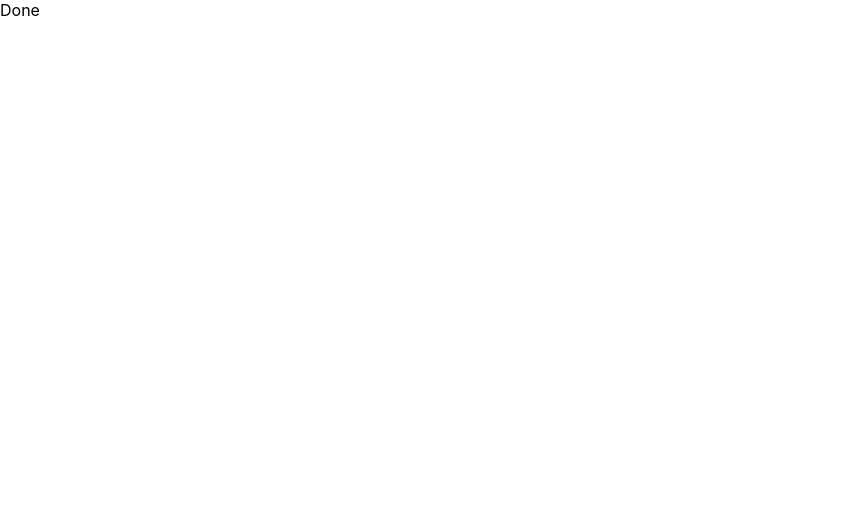
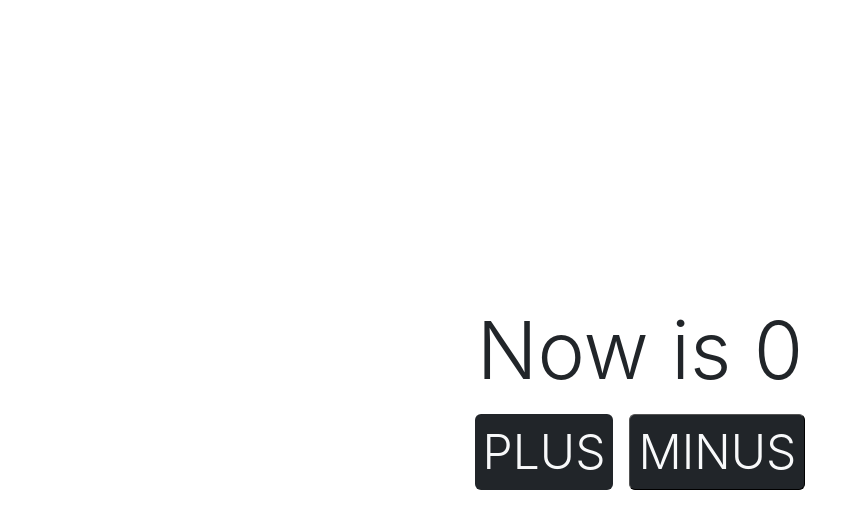
Before and after one commit to Domalega/projectes-on-react, a React (Create React App) app: page / in a window 1280 px wide. Shown: the top 528 px of the page, without its empty margins (0-867 px from the left). Built offline with nearby package versions, Linux system fonts and the light colour scheme.

Commit message:
counter is ready

```diff
--- a/package.json
+++ b/package.json
@@ -10,6 +10,7 @@
     "@types/node": "^16.18.38",
     "@types/react": "^18.2.14",
     "@types/react-dom": "^18.2.6",
+    "bootstrap": "^5.3.0",
     "react": "^18.2.0",
     "react-dom": "^18.2.0",
     "react-router-dom": "^6.14.1",
--- a/src/ProjectPage.tsx
+++ b/src/ProjectPage.tsx
@@ -1,9 +1,35 @@
-import React from "react";
+import React, { useState, useMemo } from "react";
 
 interface ProjectPageProps {}
 
 const ProjectPage: React.FC<ProjectPageProps> = () => {
-  return <>Done</>;
+  const [counter, setCounter] = useState<number>(0);
+
+  const memoizedCounter = useMemo(() => counter, [counter]);
+
+  return (
+    <div className="d-flex align-items-center justify-content-center vh-100">
+      <div>
+        <h1 className="d-flex align-items-center justify-content-center display-1 h1">
+          Now is {memoizedCounter}
+        </h1>
+        <div className="d-flex justify-content-around">
+          <button
+            className="border-0 m-2 p-2 text-light bg-dark rounded display-5"
+            onClick={() => setCounter(counter + 1)}
+          >
+            PLUS
+          </button>
+          <button
+            className="border-1 m-2 p-2 text-light bg-dark rounded display-5"
+            onClick={() => setCounter(counter - 1)}
+          >
+            MINUS
+          </button>
+        </div>
+      </div>
+    </div>
+  );
 };
 
 export default ProjectPage;
--- a/src/index.tsx
+++ b/src/index.tsx
@@ -1,3 +1,4 @@
+import "bootstrap/dist/css/bootstrap.min.css";
 import React from "react";
 import ReactDOM from "react-dom/client";
 import "./index.css";
```
Also changed, not shown: 1 other file (tests, documents, lock files or other folders).
